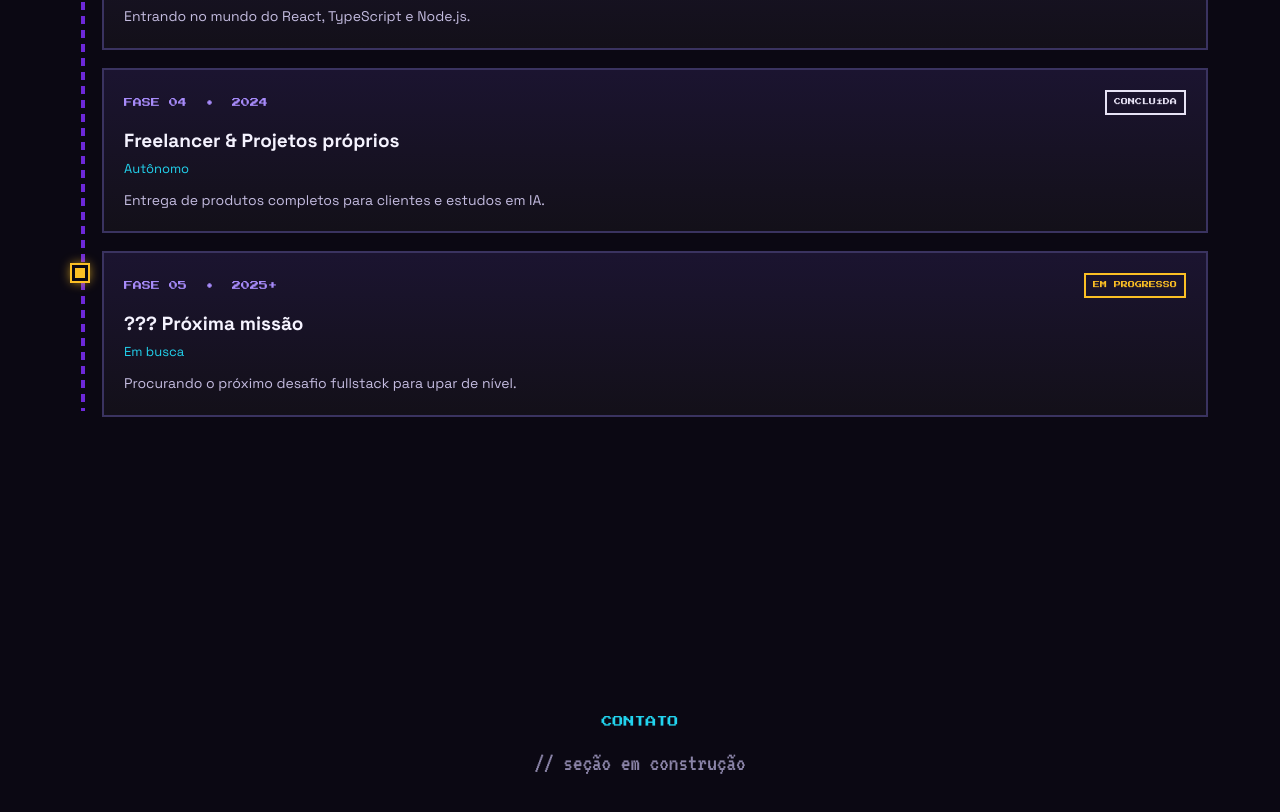
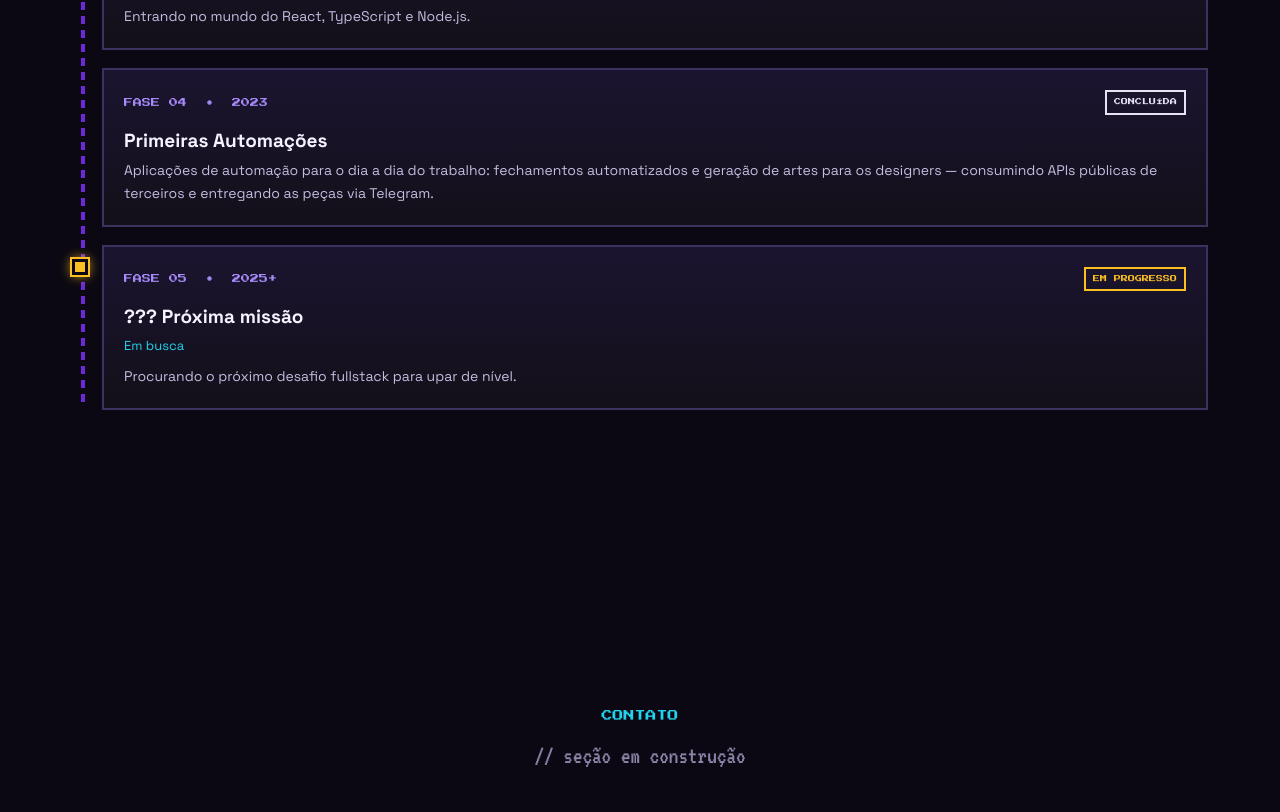
Before and after one commit to PeuAlmeidaDev/pedro.dev, a React (Vite) app: page / in a window 1280 px wide. Shown: the part 3896-4708 px from the top of the page. Built offline with nearby package versions, Linux system fonts and the light colour scheme.

Commit message:
content(experience): set phase 04 to first automations (2023)

```diff
--- a/src/data/experiences.ts
+++ b/src/data/experiences.ts
@@ -37,10 +37,10 @@ export const experiences: Experience[] = [
   },
   {
     phase: 'FASE 04',
-    title: 'Freelancer & Projetos próprios',
-    org: 'Autônomo',
-    year: '2024',
-    desc: 'Entrega de produtos completos para clientes e estudos em IA.',
+    title: 'Primeiras Automações',
+    org: '',
+    year: '2023',
+    desc: 'Aplicações de automação para o dia a dia do trabalho: fechamentos automatizados e geração de artes para os designers — consumindo APIs públicas de terceiros e entregando as peças via Telegram.',
     xp: 900,
     done: true,
     current: false,
```
